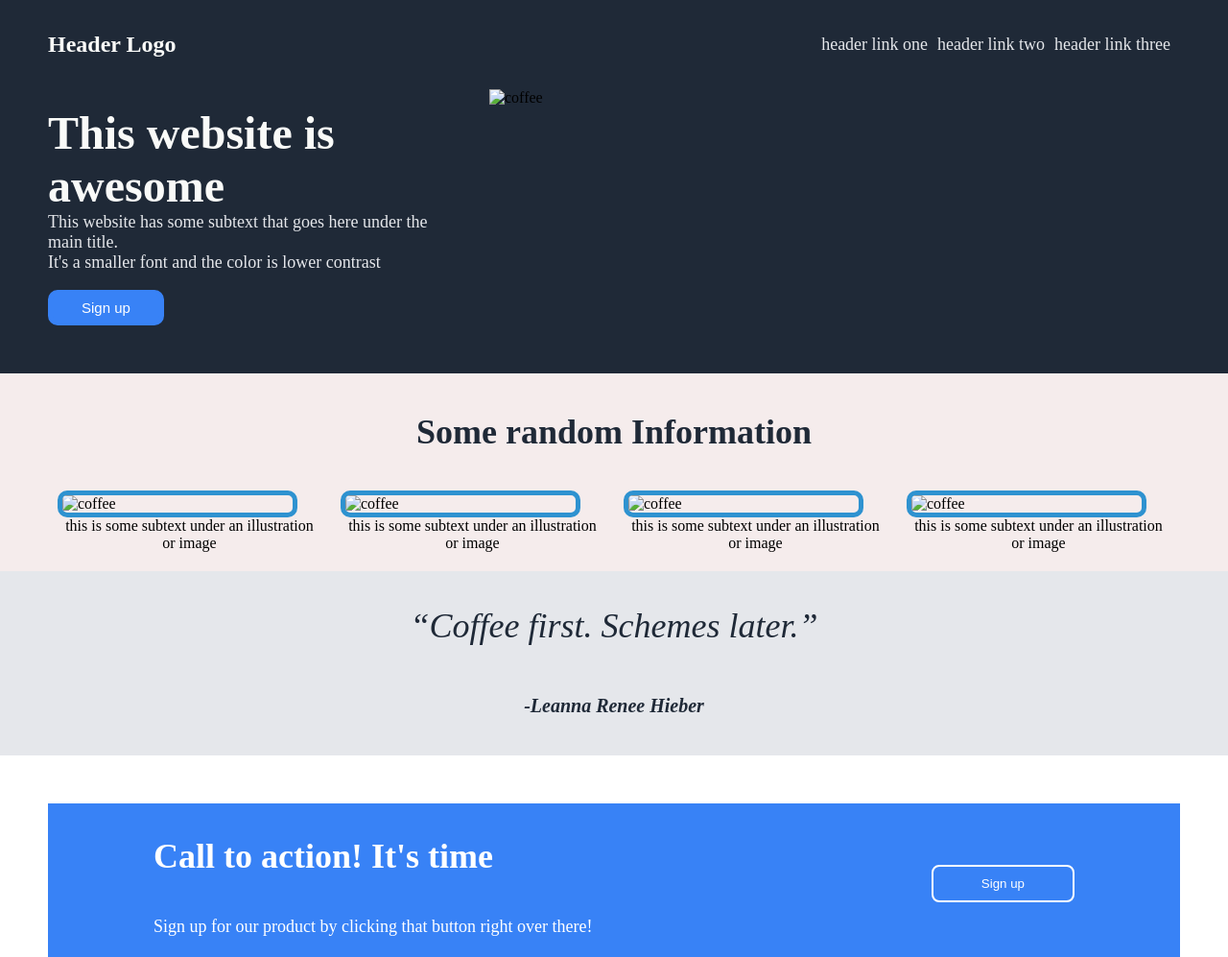
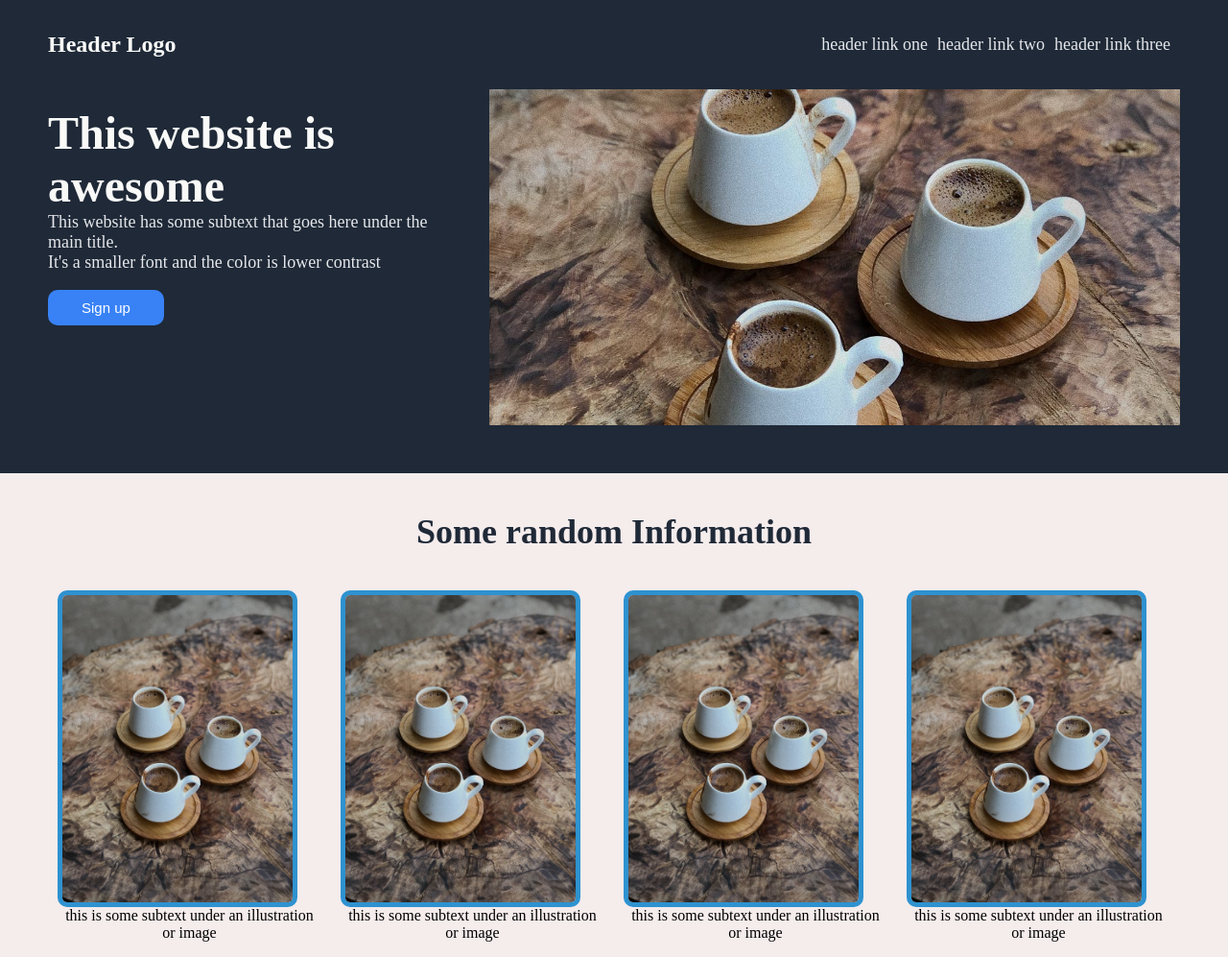
Before and after one commit to milkstard/landing-page, a plain HTML site: page index.html in a window 1280 px wide. Shown: the top 997 px of the page at 96% size. Drawn offline with Linux system fonts and the light colour scheme; the site is published under a folder, as on GitHub Pages, so addresses that start at the root find nothing.

Commit message:
Fix images source by adding ./

```diff
--- a/index.html
+++ b/index.html
@@ -35,7 +35,7 @@
                 </div>
                 <div class="second-right-container">
                     <div class="second-right">
-                        <img src="/img/coffee.png" alt="coffee" style="width: 720px; max-height: 350px;">
+                        <img src="./img/coffee.png" alt="coffee" style="width: 720px; max-height: 350px;">
                     </div>
                 </div>
             </div>
@@ -45,19 +45,19 @@
                 <h2 class="content-header">Some random Information</h2>
                 <div class="img-container">
                     <div class="img-content">
-                        <img src="/img/coffee.png" alt="coffee" style="max-width: 250px; max-height: 350px;">
+                        <img src="./img/coffee.png" alt="coffee" style="max-width: 250px; max-height: 350px;">
                         <div class="img-text">this is some subtext under an illustration or image</div>
                     </div>
                     <div class="img-content">
-                        <img src="/img/coffee.png" alt="coffee" style="max-width: 250px; max-height: 350px;">
+                        <img src="./img/coffee.png" alt="coffee" style="max-width: 250px; max-height: 350px;">
                         <div class="img-text">this is some subtext under an illustration or image</div>
                     </div>
                     <div class="img-content">
-                        <img src="/img/coffee.png" alt="coffee" style="max-width: 250px; max-height: 350px;">
+                        <img src="./img/coffee.png" alt="coffee" style="max-width: 250px; max-height: 350px;">
                         <div class="img-text">this is some subtext under an illustration or image</div>
                     </div>
                     <div class="img-content">
-                        <img src="/img/coffee.png" alt="coffee" style="max-width: 250px; max-height: 350px;">
+                        <img src="./img/coffee.png" alt="coffee" style="max-width: 250px; max-height: 350px;">
                         <div class="img-text">this is some subtext under an illustration or image</div>
                     </div>
                 </div>
```
